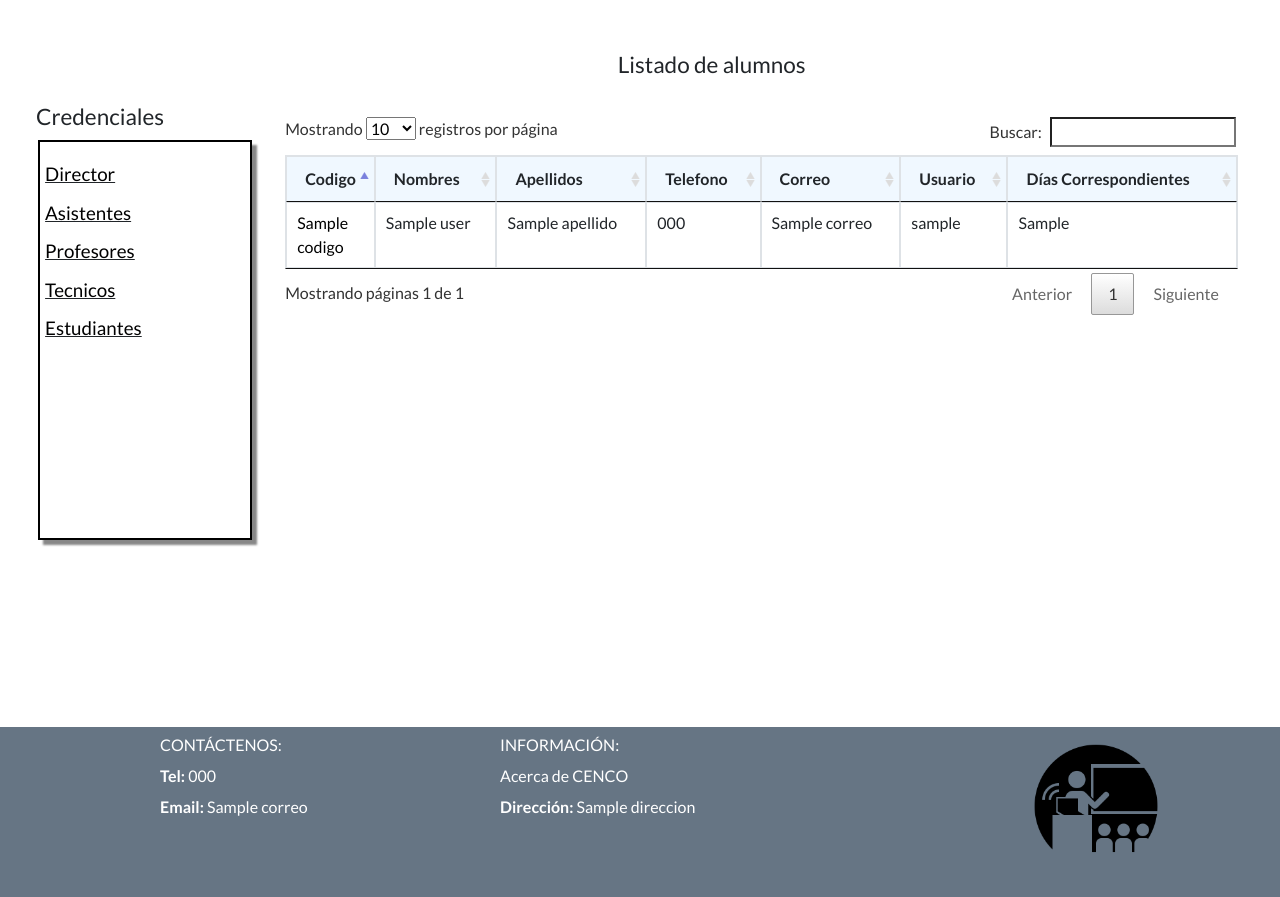
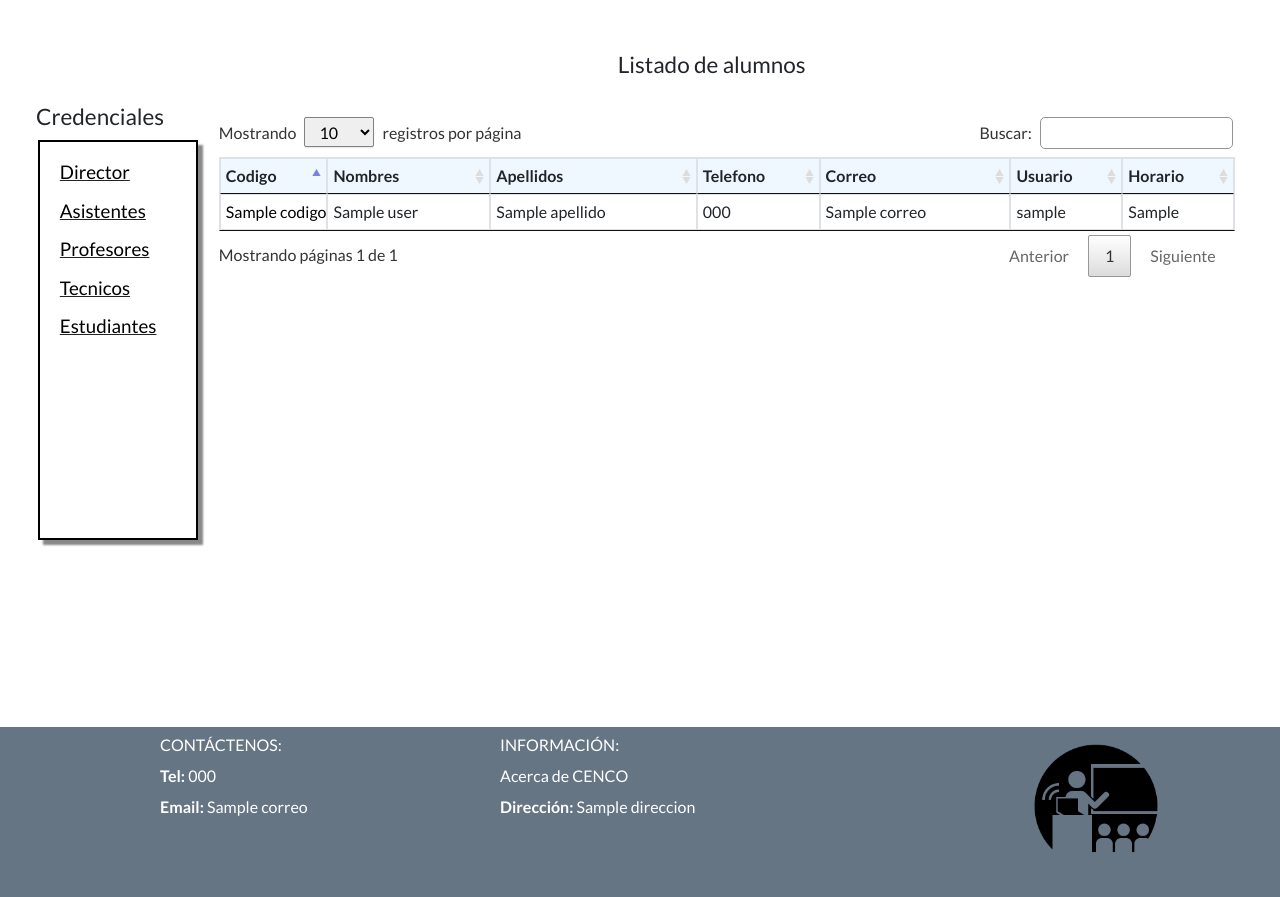
Before and after one commit to robCastro/academica_cenco, a Django app: template templates/login/credenciales_alumno.html in a window 1280 px wide. Shown: the part 73-970 px from the top of the page. Run offline with Django 3.2, Linux system fonts and the light colour scheme; the template is opened without the code that fills it: most values are stand-ins (such as "Sample title", 1, 10 or a date in 2020); some libraries are stand-ins or nearby versions.

Commit message:
cambio en estetica de pantallas con listados de empleados activos e inactivos. modificaciones leves.

```diff
--- a/templates/login/credenciales_alumno.html
+++ b/templates/login/credenciales_alumno.html
@@ -131,8 +131,45 @@
         text-underline-mode: none;
     }
 
-    .table-hover tbody tr:hover td, .table-hover tbody tr:hover {background-color: #cce6ff}
+    #example td, #example th{
+        padding: 5px 0px 5px 5px;
+        margin: 5px 0px 5px 5px;
+        white-space: nowrap;
+    }
 
+    input{
+        border-radius: 5px;
+        border:1px solid #949494 !important;;
+        padding: 3px;
+        padding-left: 10px;
+
+    }
+
+    input:focus{
+        border-radius: 5px;
+        border:2px solid #2C3E50 !important;;
+    }
+
+    select {
+       {#-webkit-appearance: button;#}
+       -webkit-border-radius: 2px;
+       -webkit-box-shadow: 0px 1px 1px rgba(0, 0, 0, 0.1);
+       -webkit-padding-end: 10px;
+       -webkit-padding-start: 2px;
+       -webkit-user-select: none;
+       background-position: 97% center;
+       background-repeat: no-repeat;
+       border: 1px solid #828282;
+       color: #000000;
+       overflow: hidden;
+       padding: 2px 10px;
+       text-overflow: ellipsis;
+       white-space: nowrap;
+        height: 30px;
+        margin-right: 5px;
+        margin-left: 5px;
+
+    }
     </style>
 
 {% endblock %}
@@ -148,10 +185,10 @@
     <table width='100%' align="center">
 
     <tr id="tr_mod" style="height: 30px;">
-        <td width='20%' rowspan="2" valign="top">
+        <td width='100px' rowspan="2" valign="top">
             <p></p>
             <h4> Credenciales</h4>
-            <div class='divNotifAlumnos'>
+            <div class='divNotifAlumnos' style="padding-left: 20px; width: 160px">
                 <p></p>
                     <h5><u><a href="{% url "director_credenciales_propias" %}" style="color:black ">Director</a></u></h5>
                     <p></p>
@@ -170,20 +207,14 @@
 
         <br/>
         <br/>
+    </tr>
+    <tr>
         <h4 align="center">&nbsp;&nbsp;&nbsp;&nbsp;&nbsp;&nbsp;&nbsp;&nbsp;&nbsp;&nbsp;&nbsp;&nbsp;&nbsp;&nbsp;&nbsp;&nbsp;&nbsp;&nbsp;&nbsp;&nbsp;&nbsp;&nbsp;&nbsp;&nbsp;&nbsp;&nbsp;&nbsp;&nbsp;&nbsp;&nbsp;&nbsp;&nbsp;
             Listado de alumnos</h4>
 
-
-        <td width='20%' align="left" valign="top" ></td>
-
-        <td width="40%" align="right">&nbsp;&nbsp;</td>
-
-
-    </tr>
-    <tr>
-        <td width="80%" valign="top">
-        <div style="padding-left: 10px;" >
-            <table id="example" class="table table-bordered table-hover table-sm" style="width:100%;">
+        <td width="900px" valign="top">
+            <div style="width: auto">
+            <table id="example" class="table table-bordered table-hover" style="width:100%;">
             <thead>
                 <tr bgcolor="#f0f8ff" >
                     <th >Codigo</th>
@@ -192,7 +223,7 @@
                     <th>Telefono</th>
                     <th>Correo</th>
                     <th>Usuario</th>
-                    <th>D&iacute;as Correspondientes</th>
+                    <th>Horario</th>
                 </tr>
             </thead>
                 </thead>
@@ -205,7 +236,7 @@
                         <td>{{ user.primerTelefono|default_if_none:""  }}</td>
                         <td>{{ user.correo|default_if_none:"" }}</td>
                         <td>{{ user.username|default_if_none:"" }}</td>
-                        <td>{{user.grupo.horario.dias_asignados}}</td>
+                        <td>{{user.grupo.horario.dias_asignados|default_if_none:""}}</td>
                     </tr>
                 {% endfor %}
                 </tbody>
@@ -221,6 +252,7 @@
                 </tr>
                 </tfoot>{% endcomment %}
             </table>
+            </div>
             {% comment %}<div class="pagination">
             {% if users.has_other_pages %}
 
@@ -244,11 +276,12 @@
 
             {% endif %}
             </div>{% endcomment %}
-        </div>
+
 
 
 
     </td>
+    <td width="10px"></td>
     </tr>
     </table>
 
--- a/templates/modulo_empleados/director_listaEmpleadosActivos.html
+++ b/templates/modulo_empleados/director_listaEmpleadosActivos.html
@@ -18,8 +18,9 @@
     }
 
     #example td, #example th{
-        padding: 5px 5px 5px 5px;
-        margin: 5px 5px 5px 5px;
+        padding: 5px 0px 5px 5px;
+        margin: 5px 0px 5px 5px;
+        white-space: nowrap;
     }
 
     input{
--- a/templates/modulo_empleados/director_listaEmpleadosInactivos.html
+++ b/templates/modulo_empleados/director_listaEmpleadosInactivos.html
@@ -13,8 +13,9 @@
 
     <style>
     #example td, #example th{
-        padding: 5px 5px 5px 5px;
-        margin: 5px 5px 5px 5px;
+        padding: 5px 0px 5px 5px;
+        margin: 5px 0px 5px 5px;
+        white-space: nowrap;
     }
 
     a {
```
